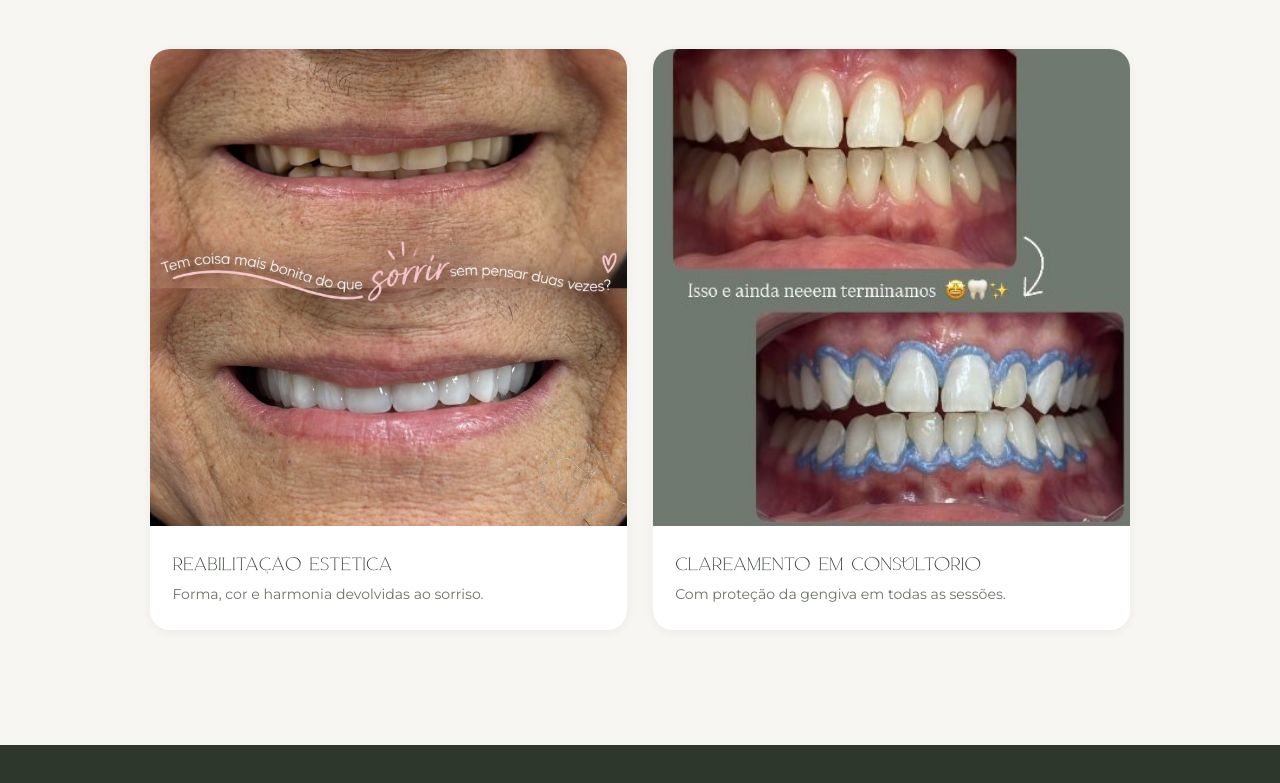
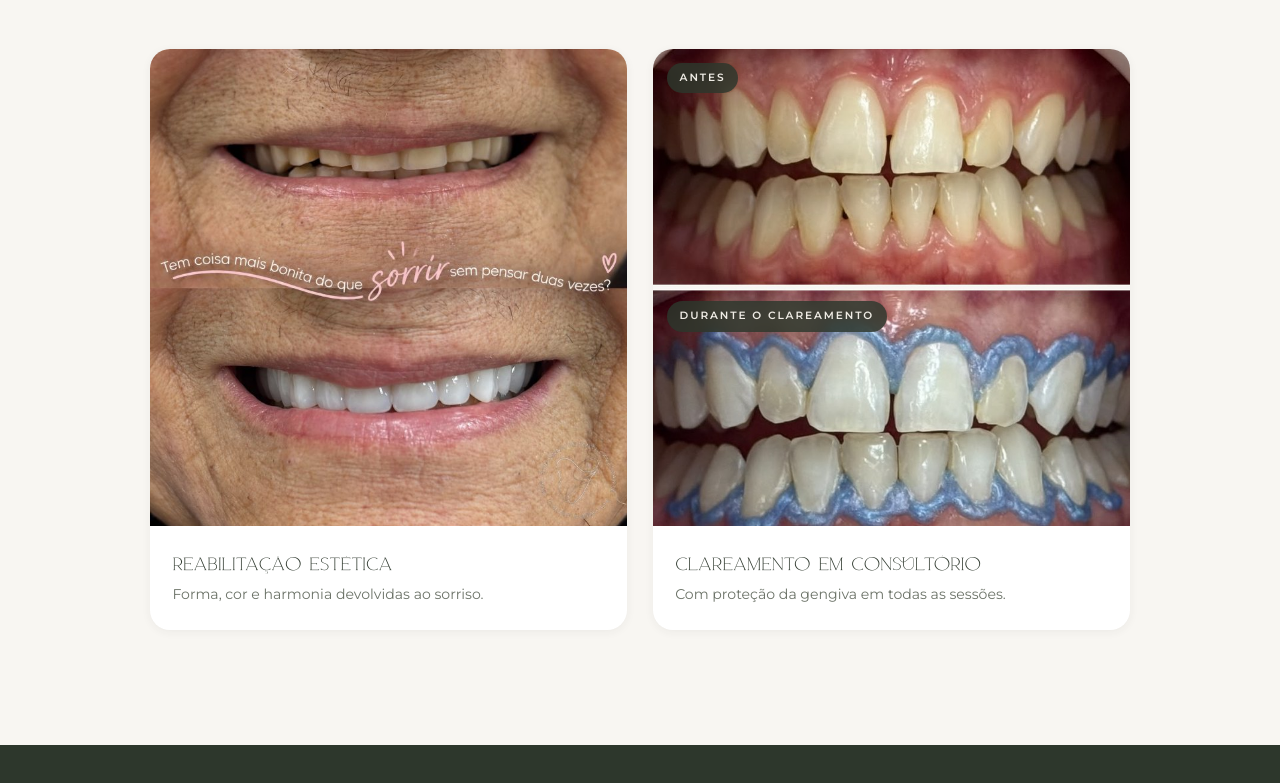
Before and after one commit to Guto1x/ZENIT-DRA.-GIOVANNA, a plain HTML site: page index.html in a window 1280 px wide. Shown: the part 3492-4275 px from the top of the page. Drawn offline with Linux system fonts and the light colour scheme.

Commit message:
Nova foto do clareamento, recortada e com etiquetas antes/durante
Co-Authored-By: Claude Opus 5.5 <noreply@anthropic.com>

```diff
--- a/index.html
+++ b/index.html
@@ -283,7 +283,11 @@
         </figcaption>
       </figure>
       <figure class="result reveal" style="--d:.1s">
-        <img src="assets/img/antes-depois-2.jpg" alt="Antes e durante clareamento dental em consultório" loading="lazy">
+        <div class="result__media">
+          <img src="assets/img/clareamento.jpg" alt="Dentes antes e durante o clareamento dental em consultório, com barreira de proteção na gengiva" loading="lazy">
+          <span class="result__label result__label--top">Antes</span>
+          <span class="result__label result__label--bottom">Durante o clareamento</span>
+        </div>
         <figcaption>
           <strong>Clareamento em consultório</strong>
           <span>Com proteção da gengiva em todas as sessões.</span>
--- a/styles.css
+++ b/styles.css
@@ -751,3 +751,15 @@ h1 { font-weight: 500; -webkit-text-stroke: .6px currentColor; }
   .urgent { flex-direction: column; align-items: flex-start; padding: 1.4rem; }
   .urgent .btn { width: 100%; }
 }
+
+/* ---------- Antes/durante com etiquetas ---------- */
+.result__media { position: relative; }
+.result__label {
+  position: absolute; left: 14px;
+  font-size: .66rem; font-weight: 600; letter-spacing: .18em; text-transform: uppercase;
+  padding: .4rem .8rem; border-radius: 999px;
+  background: rgba(45, 55, 44, .82); color: var(--cream-100);
+  backdrop-filter: blur(6px); -webkit-backdrop-filter: blur(6px);
+}
+.result__label--top { top: 14px; }
+.result__label--bottom { top: calc(50% + 14px); }
```
Also changed, not shown: assets/img/clareamento.jpg (added).
